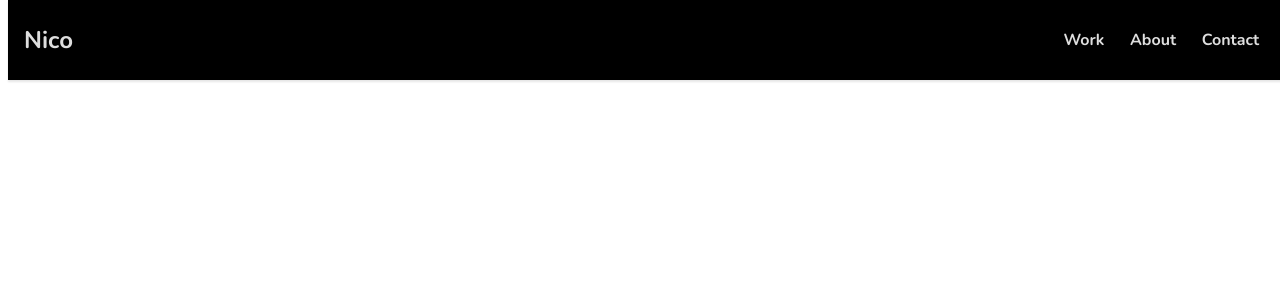
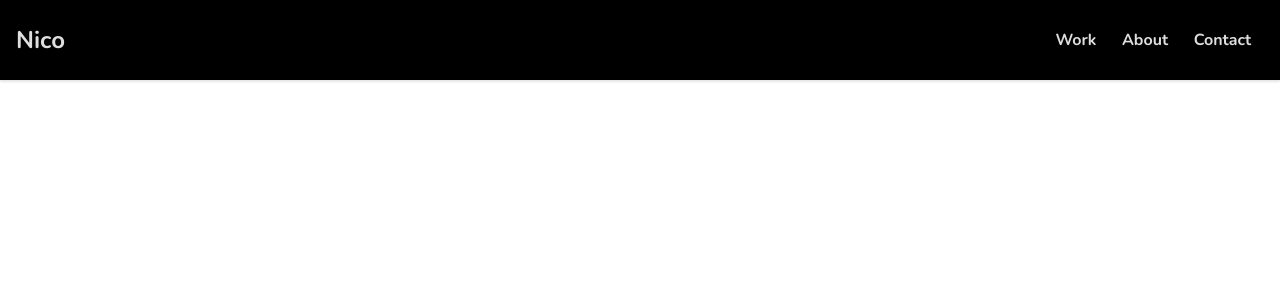
Before and after one commit to nicovalor/my-portfolio-page, a React (Vite) app: page / in a window 1280 px wide. Shown: the top 300 px of the page. Built offline with nearby package versions, Linux system fonts and the light colour scheme.

Commit message:
style(index): fix left margin

```diff
--- a/index.html
+++ b/index.html
@@ -11,7 +11,7 @@
   <title>Nico's portfolio</title>
 </head>
 
-<body>
+<body style="margin:0">
   <div id="root"></div>
   <script type="module" src="/src/main.tsx"></script>
 </body>
--- a/src/index.css
+++ b/src/index.css
@@ -1,3 +1,4 @@
 :root {
+  margin: 0;
   color: rgba(255, 255, 255, 0.87);
 }
```
